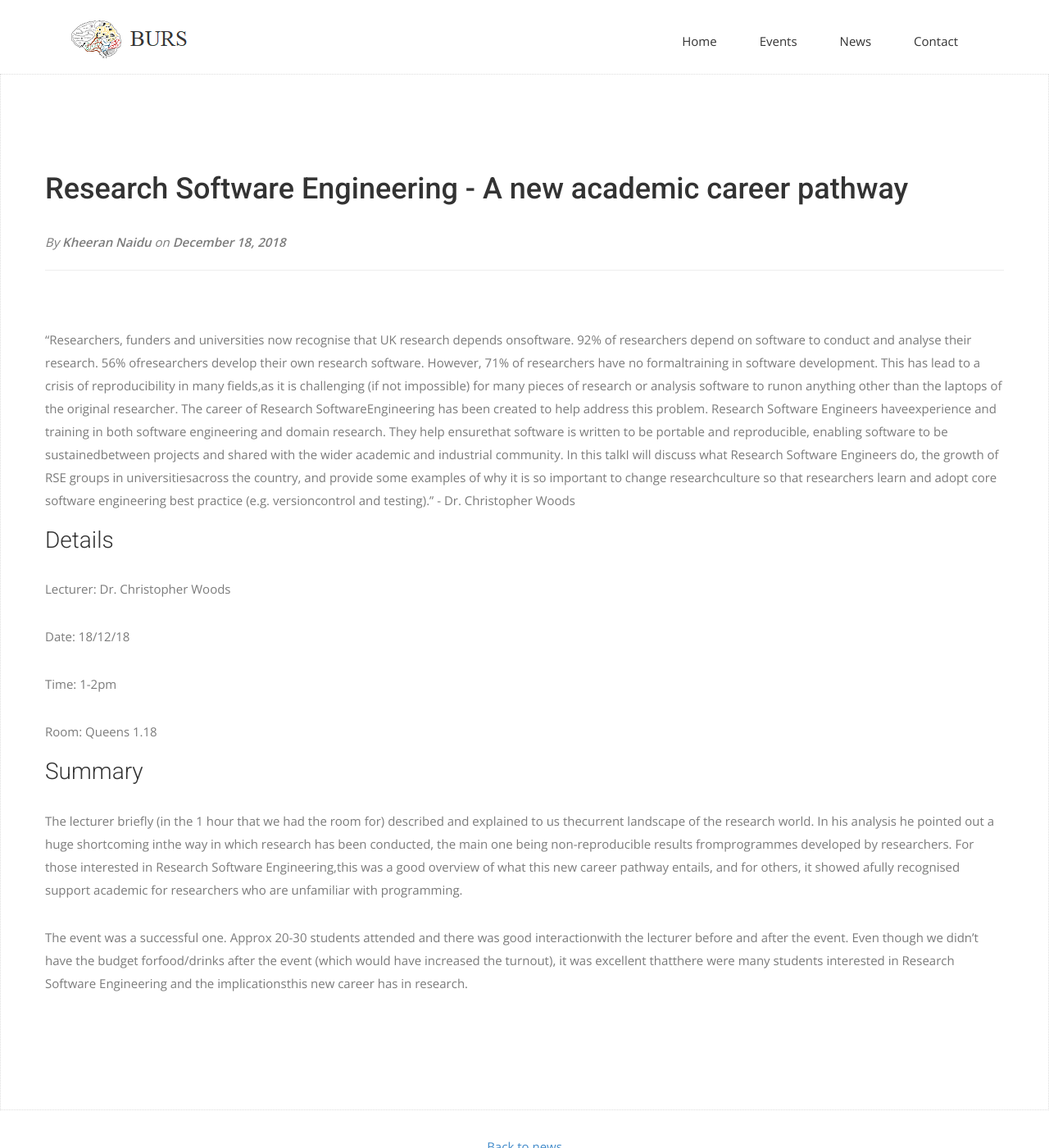
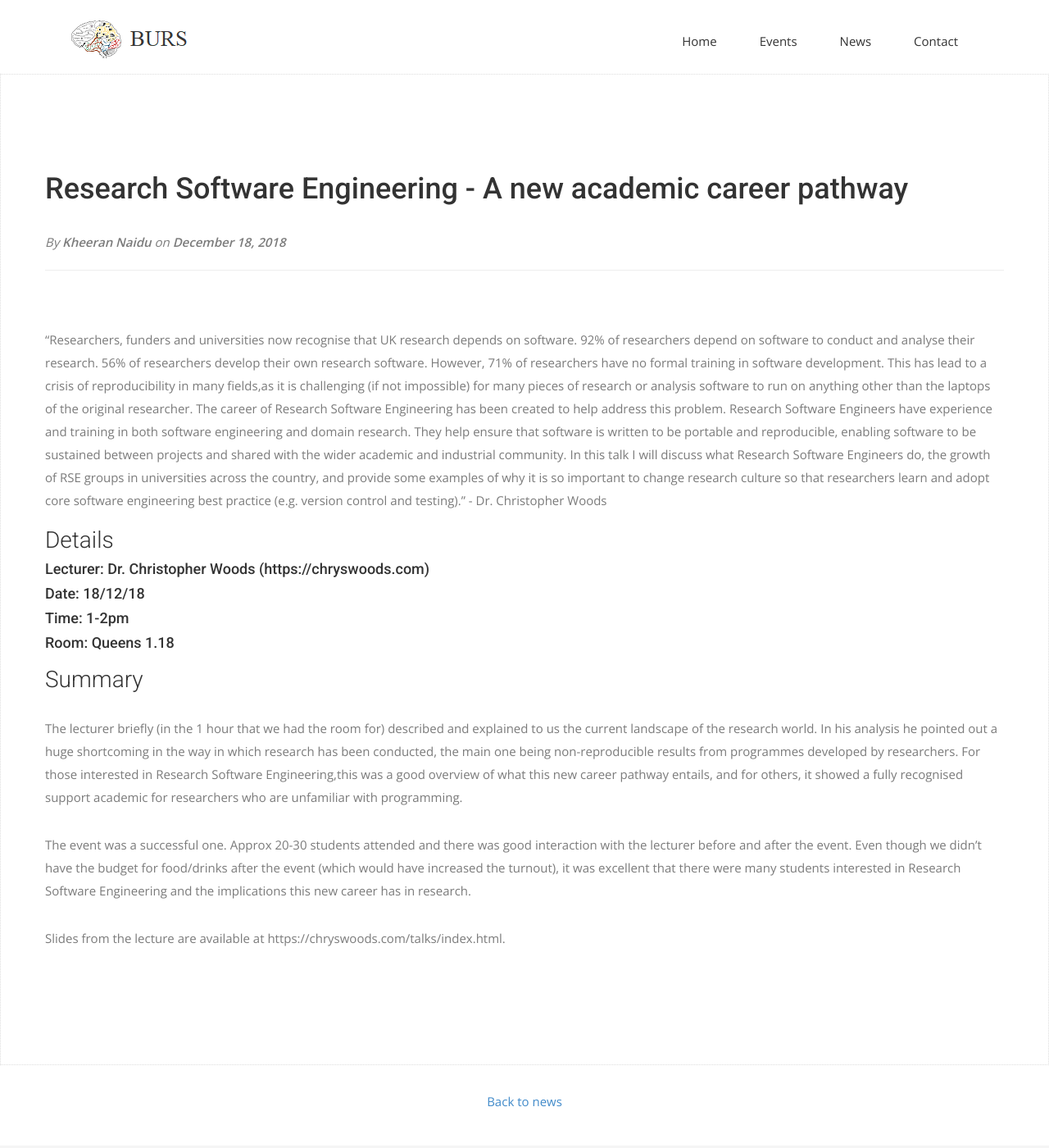
Before and after one commit to bristolresearchsoc/bristolresearchsoc.github.io, a Jekyll site: the page built from _posts/2018-12-18-Lecture-1.md, in a window 1280 px wide and 1400 px high. Shown: the whole window at 82% size. Built offline with Jekyll 4.4.1, drawn with Linux system fonts in a browser that asks for light colours; nearby versions of some CDN libraries; some web fonts are replaced.

Commit message:
more changes to RSE post

```diff
--- a/_posts/2018-12-18-Lecture-1.md
+++ b/_posts/2018-12-18-Lecture-1.md
@@ -7,20 +7,19 @@ author: Kheeran Naidu
 permalink: /:year/:month/:day/:title.html
 ---
 
-“Researchers, funders and universities now recognise that UK research depends onsoftware.  92% of researchers depend on software to conduct and analyse their research.  56% ofresearchers develop their own research software.  However, 71% of researchers have no formaltraining in software development.  This has lead to a crisis of reproducibility in many fields,as it is challenging (if not impossible) for many pieces of research or analysis software to runon anything other than the laptops of the original researcher.  The career of Research SoftwareEngineering has been created to help address this problem.  Research Software Engineers haveexperience and training in both software engineering and domain research.  They help ensurethat  software  is  written  to  be  portable  and  reproducible,  enabling  software  to  be  sustainedbetween projects and shared with the wider academic and industrial community.  In this talkI will discuss what Research Software Engineers do, the growth of RSE groups in universitiesacross the country,  and provide some examples of why it is so important to change researchculture so that researchers learn and adopt core software engineering best practice (e.g.  versioncontrol and testing).”  - Dr.  Christopher Woods
+“Researchers, funders and universities now recognise that UK research depends on software.  92% of researchers depend on software to conduct and analyse their research.  56% of researchers develop their own research software.  However, 71% of researchers have no formal training in software development.  This has lead to a crisis of reproducibility in many fields,as it is challenging (if not impossible) for many pieces of research or analysis software to run on anything other than the laptops of the original researcher.  The career of Research Software Engineering has been created to help address this problem.  Research Software Engineers have experience and training in both software engineering and domain research.  They help ensure that  software  is  written  to  be  portable  and  reproducible,  enabling  software  to  be  sustained between projects and shared with the wider academic and industrial community.  In this talk I will discuss what Research Software Engineers do, the growth of RSE groups in universities across the country,  and provide some examples of why it is so important to change research culture so that researchers learn and adopt core software engineering best practice (e.g.  version control and testing).”  - Dr.  Christopher Woods
 
 
 ### Details
-Lecturer:  Dr.  Christopher Woods
-
-Date:  18/12/18
-
-Time:  1-2pm
-
-Room:  Queens 1.18
+#### Lecturer:  Dr.  Christopher Woods (https://chryswoods.com)
+#### Date:  18/12/18
+#### Time:  1-2pm
+#### Room:  Queens 1.18
 
 
 ### Summary
-The lecturer briefly (in the 1 hour that we had the room for) described and explained to us thecurrent landscape of the research world.  In his analysis he pointed out a huge shortcoming inthe way in which research has been conducted, the main one being non-reproducible results fromprogrammes developed by researchers.  For those interested in Research Software Engineering,this was a good overview of what this new career pathway entails, and for others, it showed afully recognised support academic for researchers who are unfamiliar with programming.
+The lecturer briefly (in the 1 hour that we had the room for) described and explained to us the current landscape of the research world.  In his analysis he pointed out a huge shortcoming in the way in which research has been conducted, the main one being non-reproducible results from programmes developed by researchers.  For those interested in Research Software Engineering,this was a good overview of what this new career pathway entails, and for others, it showed a fully recognised support academic for researchers who are unfamiliar with programming.
 
-The event was a successful one.  Approx 20-30 students attended and there was good interactionwith  the  lecturer  before  and  after  the  event.   Even  though  we  didn’t  have  the  budget  forfood/drinks  after  the  event  (which  would  have  increased  the  turnout),  it  was  excellent  thatthere  were  many  students  interested  in  Research  Software  Engineering  and  the  implicationsthis new career has in research.
+The event was a successful one.  Approx 20-30 students attended and there was good interaction with  the  lecturer  before  and  after  the  event.   Even  though  we  didn’t  have  the  budget  for food/drinks  after  the  event  (which  would  have  increased  the  turnout),  it  was  excellent  that there  were  many  students  interested  in  Research  Software  Engineering  and  the  implications this new career has in research.
+
+Slides from the lecture are available at https://chryswoods.com/talks/index.html.
```
